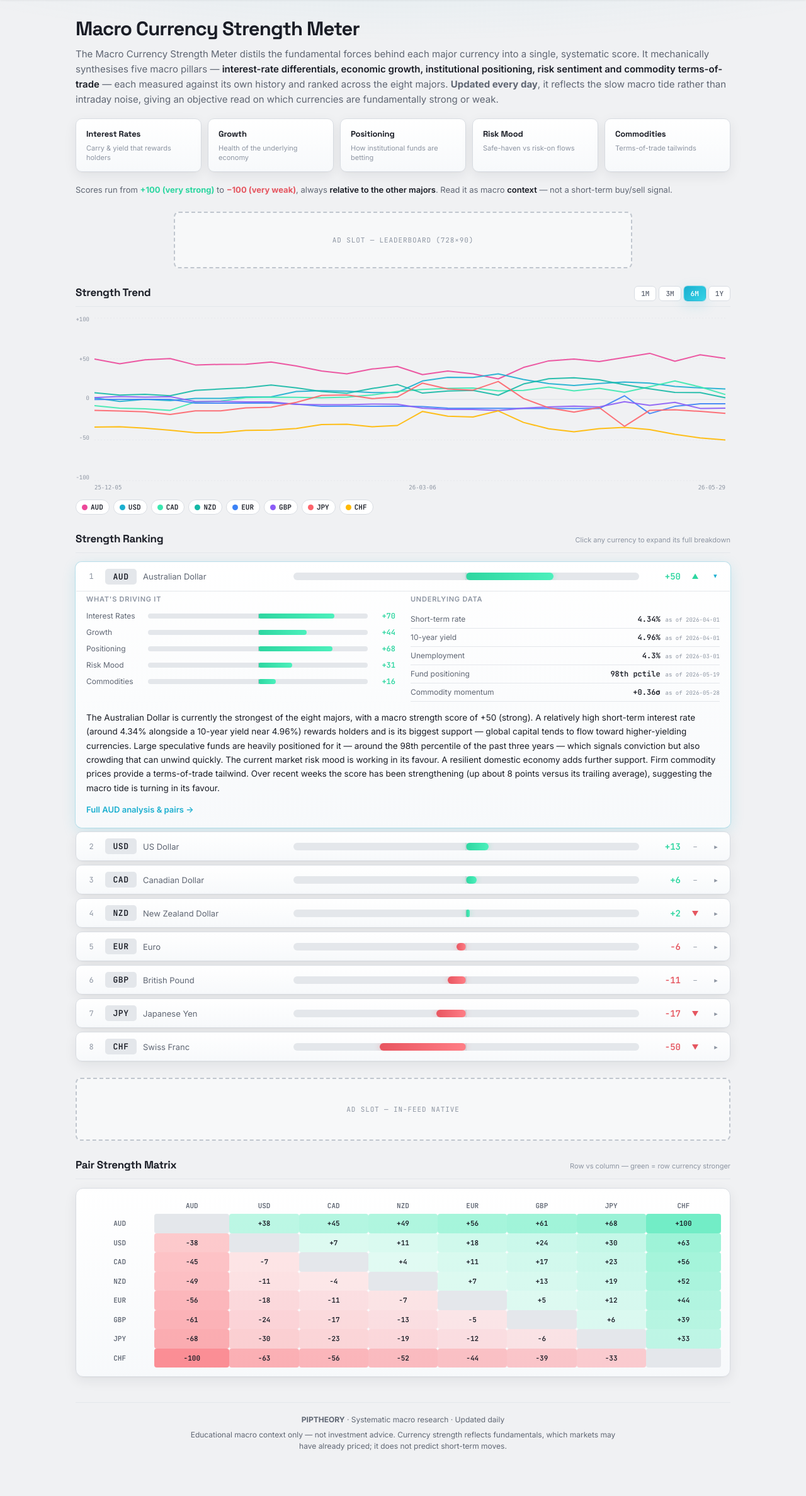
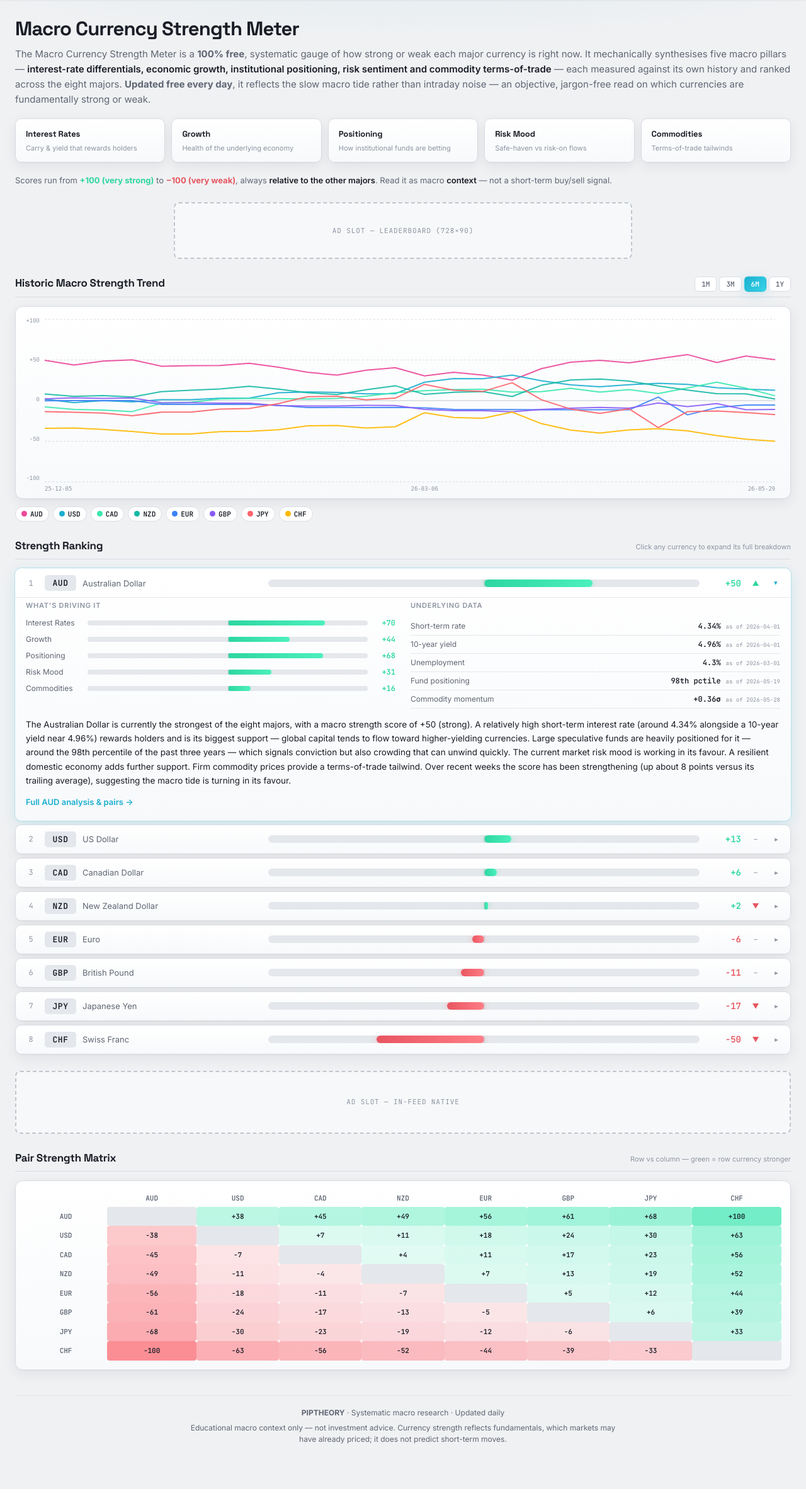
Before and after one commit to yiunamlb-cpu/piptheory, a FastAPI app: page / in a window 1280 px wide. Shown: the part 48-2423 px from the top of the page at 63% size. Run offline with FastAPI, Linux system fonts and the light colour scheme; parts of the project's set-up code (start-up, migrations or seed data) failed here and were passed over; some libraries are stand-ins or nearby versions.

Commit message:
strength meter: 1440 width, SEO copy, stronger borders, chart rename
- Width: body max-width 1080 -> 1440; align the full-width header's content
  to the same 1440 column (scoped to strength pages) so header and body line up.
- SEO: lead now states it's "100% free" / "updated free every day".
- Borders: chart gridlines darker + higher opacity; chart sits in a defined
  card surface; block-head divider strengthened (were too faint).
- Rename "Strength Trend" -> "Historic Macro Strength Trend" (meter + currency).

Co-Authored-By: Claude Opus 4.6 <noreply@anthropic.com>

```diff
--- a/app/static/strength.css
+++ b/app/static/strength.css
@@ -2,7 +2,9 @@
 body.cs-page{background:var(--bg-0)}
 body.cs-page::before{content:'';position:fixed;left:0;right:0;top:0;height:440px;
   background:var(--page-glow);pointer-events:none;z-index:0}
-.cs-main{position:relative;z-index:1;max-width:1080px;margin:0 auto;padding:28px 20px 64px}
+.cs-main{position:relative;z-index:1;max-width:1440px;margin:0 auto;padding:28px 24px 64px}
+/* Align the full-width header's content to the same 1440 column as the body */
+body.cs-page .tv-topbar{padding:0 max(24px, calc((100% - 1440px) / 2 + 24px))}
 .cs-nav{font-size:12px;color:var(--text-dim);font-weight:500}
 .cs-nav:hover{color:var(--accent);text-decoration:none}
 
@@ -25,7 +27,7 @@ body.cs-page::before{content:'';position:fixed;left:0;right:0;top:0;height:440px
 
 /* block heads */
 .cs-block,.cs-meter{margin:26px 0}
-.cs-block-head{display:flex;align-items:baseline;justify-content:space-between;gap:12px;margin-bottom:14px;border-bottom:1px solid var(--border);padding-bottom:8px}
+.cs-block-head{display:flex;align-items:baseline;justify-content:space-between;gap:12px;margin-bottom:14px;border-bottom:1px solid var(--border-2);padding-bottom:8px}
 .cs-block-head h2{font-family:var(--display);font-size:17px;font-weight:700;letter-spacing:-.02em}
 .cs-sub{font-size:11px;color:var(--text-faint)}
 
@@ -65,7 +67,7 @@ body.cs-page::before{content:'';position:fixed;left:0;right:0;top:0;height:440px
   padding:4px 10px;border:1px solid var(--border-2);border-radius:6px;background:var(--bg-1);transition:all .15s}
 .cs-range button:hover{border-color:var(--border-3);color:var(--text)}
 .cs-range button.active{background:var(--accent-grad);border-color:transparent;color:#fff;box-shadow:var(--glow-accent)}
-.cs-chart-wrap{display:flex;gap:0;align-items:stretch}
+.cs-chart-wrap{display:flex;gap:0;align-items:stretch;background:var(--card-grad);border:1px solid var(--border-2);border-radius:12px;padding:16px 16px 8px;box-shadow:var(--shadow-card)}
 .cs-chart-yscale{display:flex;flex-direction:column;justify-content:space-between;padding:0 8px 16px 0;
   font-size:9px;font-family:var(--mono);color:var(--text-faint);min-width:30px;text-align:right}
 .cs-chart-main{position:relative;flex:1;min-width:0}
--- a/app/templates/currency_page.html
+++ b/app/templates/currency_page.html
@@ -78,7 +78,7 @@
 
   <section class="cs-block">
     <div class="cs-block-head">
-      <h2>Strength Trend</h2>
+      <h2>Historic Macro Strength Trend</h2>
       <div class="cs-range" id="csRange">
         <button data-days="30">1M</button>
         <button data-days="90">3M</button>
@@ -126,7 +126,7 @@ window.CHIST = {{ history_json|safe }};
     var W=main.offsetWidth, H=240, padR=8, padB=18; if(W<10) return;
     svg.setAttribute('width',W); svg.setAttribute('height',H); svg.setAttribute('viewBox','0 0 '+W+' '+H);
     var cs=getComputedStyle(document.documentElement);
-    var grid=cs.getPropertyValue('--border-2').trim()||'#ccc', faint=cs.getPropertyValue('--text-faint').trim()||'#999';
+    var grid=cs.getPropertyValue('--border-3').trim()||'#bbb', faint=cs.getPropertyValue('--text-faint').trim()||'#999';
     var acc=cs.getPropertyValue('--accent').trim()||'#1BAFD0';
     var crossC=cs.getPropertyValue('--border-3').trim()||'#999', bg=cs.getPropertyValue('--bg-1').trim()||'#fff';
     function y(v){return 4+(100-v)/200*(H-padB-4);}
@@ -137,7 +137,7 @@ window.CHIST = {{ history_json|safe }};
     var arr=all.slice(si); var n=arr.length;
     function x(i){return (i/(n-1))*(W-padR);}
     var s='';
-    [100,50,0,-50,-100].forEach(function(g){s+='<line x1="0" y1="'+y(g)+'" x2="'+(W-padR)+'" y2="'+y(g)+'" stroke="'+grid+'" stroke-width="1" '+(g===0?'':'stroke-dasharray="2,3"')+' opacity="'+(g===0?0.8:0.4)+'"/>';});
+    [100,50,0,-50,-100].forEach(function(g){s+='<line x1="0" y1="'+y(g)+'" x2="'+(W-padR)+'" y2="'+y(g)+'" stroke="'+grid+'" stroke-width="1" '+(g===0?'':'stroke-dasharray="3,3"')+' opacity="'+(g===0?1:0.6)+'"/>';});
     var d='',area=''; arr.forEach(function(p,i){d+=(i?'L':'M')+x(i).toFixed(1)+','+y(p[1]).toFixed(1)+' ';});
     area=d+'L'+x(n-1).toFixed(1)+','+y(0)+' L0,'+y(0)+' Z';
     s+='<path d="'+area+'" fill="'+acc+'" opacity="0.08"/>';
--- a/app/templates/dashboard_strength.html
+++ b/app/templates/dashboard_strength.html
@@ -39,13 +39,13 @@
   <section class="cs-explain">
     <h1 class="cs-h1">Macro Currency Strength Meter</h1>
     <p class="cs-lead">
-      The Macro Currency Strength Meter distils the fundamental forces behind each major
-      currency into a single, systematic score. It mechanically synthesises five macro
-      pillars &mdash; <em>interest-rate differentials, economic growth, institutional
+      The Macro Currency Strength Meter is a <strong>100% free</strong>, systematic gauge of
+      how strong or weak each major currency is right now. It mechanically synthesises five
+      macro pillars &mdash; <em>interest-rate differentials, economic growth, institutional
       positioning, risk sentiment and commodity terms-of-trade</em> &mdash; each measured
-      against its own history and ranked across the eight majors. <strong>Updated every
-      day</strong>, it reflects the slow macro tide rather than intraday noise, giving an
-      objective read on which currencies are fundamentally strong or weak.
+      against its own history and ranked across the eight majors. <strong>Updated free every
+      day</strong>, it reflects the slow macro tide rather than intraday noise &mdash; an
+      objective, jargon-free read on which currencies are fundamentally strong or weak.
     </p>
     <div class="cs-pillars-intro">
       <div class="cs-pintro"><span class="cs-pintro-h">Interest&nbsp;Rates</span><span class="cs-pintro-d">Carry &amp; yield that rewards holders</span></div>
@@ -66,7 +66,7 @@
   <!-- 1. 12-MONTH TREND -->
   <section class="cs-block">
     <div class="cs-block-head">
-      <h2>Strength Trend</h2>
+      <h2>Historic Macro Strength Trend</h2>
       <div class="cs-range" id="csRange">
         <button data-days="30">1M</button>
         <button data-days="90">3M</button>
@@ -181,7 +181,7 @@ window.SHIST = {{ history_json|safe }};
     var W=main.offsetWidth, H=280, padR=8, padB=18; if(W<10) return;
     svg.setAttribute('width',W); svg.setAttribute('height',H); svg.setAttribute('viewBox','0 0 '+W+' '+H);
     var cs=getComputedStyle(document.documentElement);
-    var grid=cs.getPropertyValue('--border-2').trim()||'#ccc';
+    var grid=cs.getPropertyValue('--border-3').trim()||'#bbb';
     var faint=cs.getPropertyValue('--text-faint').trim()||'#999';
     var crossC=cs.getPropertyValue('--border-3').trim()||'#999';
     var bg=cs.getPropertyValue('--bg-1').trim()||'#fff';
@@ -195,7 +195,7 @@ window.SHIST = {{ history_json|safe }};
     var dates=allDates.slice(startIdx); var n=dates.length;
     function x(i){return (i/(n-1))*(W-padR);}
     var s='';
-    [100,50,0,-50,-100].forEach(function(g){s+='<line x1="0" y1="'+y(g)+'" x2="'+(W-padR)+'" y2="'+y(g)+'" stroke="'+grid+'" stroke-width="1" '+(g===0?'':'stroke-dasharray="2,3"')+' opacity="'+(g===0?0.8:0.4)+'"/>';});
+    [100,50,0,-50,-100].forEach(function(g){s+='<line x1="0" y1="'+y(g)+'" x2="'+(W-padR)+'" y2="'+y(g)+'" stroke="'+grid+'" stroke-width="1" '+(g===0?'':'stroke-dasharray="3,3"')+' opacity="'+(g===0?1:0.6)+'"/>';});
     var series=[];
     CODES.forEach(function(c){
       if(hidden[c]) return; var arr=window.SHIST[c]; if(!arr) return;
```
